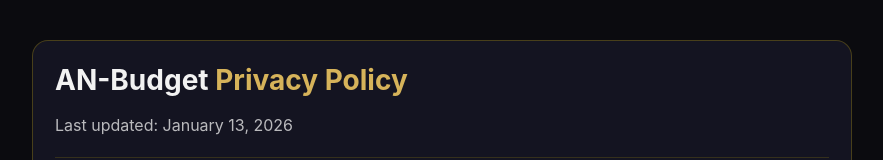
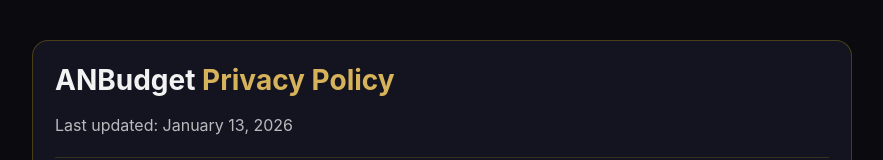
Before and after one commit to AnpointDeveloper/an-budget-support, a plain HTML site: page privacy.html in a window 1280 px wide. Shown: the top 160 px of the page, without its empty margins (198-1081 px from the left). Drawn offline with Linux system fonts and the light colour scheme.

Commit message:
Update privacy.html

```diff
--- a/privacy.html
+++ b/privacy.html
@@ -20,7 +20,7 @@
 <body>
   <div class="wrap">
     <div class="card">
-      <h1>AN-Budget <span class="gold">Privacy Policy</span></h1>
+      <h1>ANBudget <span class="gold">Privacy Policy</span></h1>
       <p class="muted">Last updated: January 13, 2026</p>
 
       <div class="divider"></div>
```
